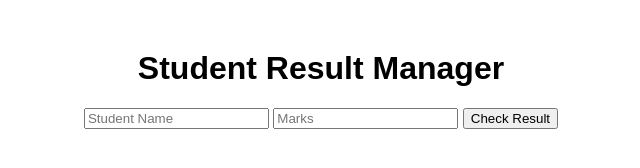
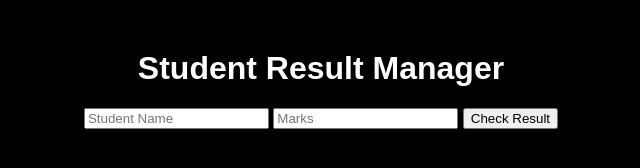
Before and after one commit to CKS1289/STUDENT_RESULT_MANAGER, a plain HTML site: page index.html in a window 1280 px wide. Shown: the whole page, without its empty margins (319-959 px from the left). Drawn offline with Linux system fonts and the light colour scheme.

Commit message:
Feature2 Commit done

```diff
--- a/style.css
+++ b/style.css
@@ -2,4 +2,7 @@ body{
   text-align:center;
   margin-top:50px;
   font-family:Arial;
+}body{
+ background:black;
+ color:white;
 }
```
